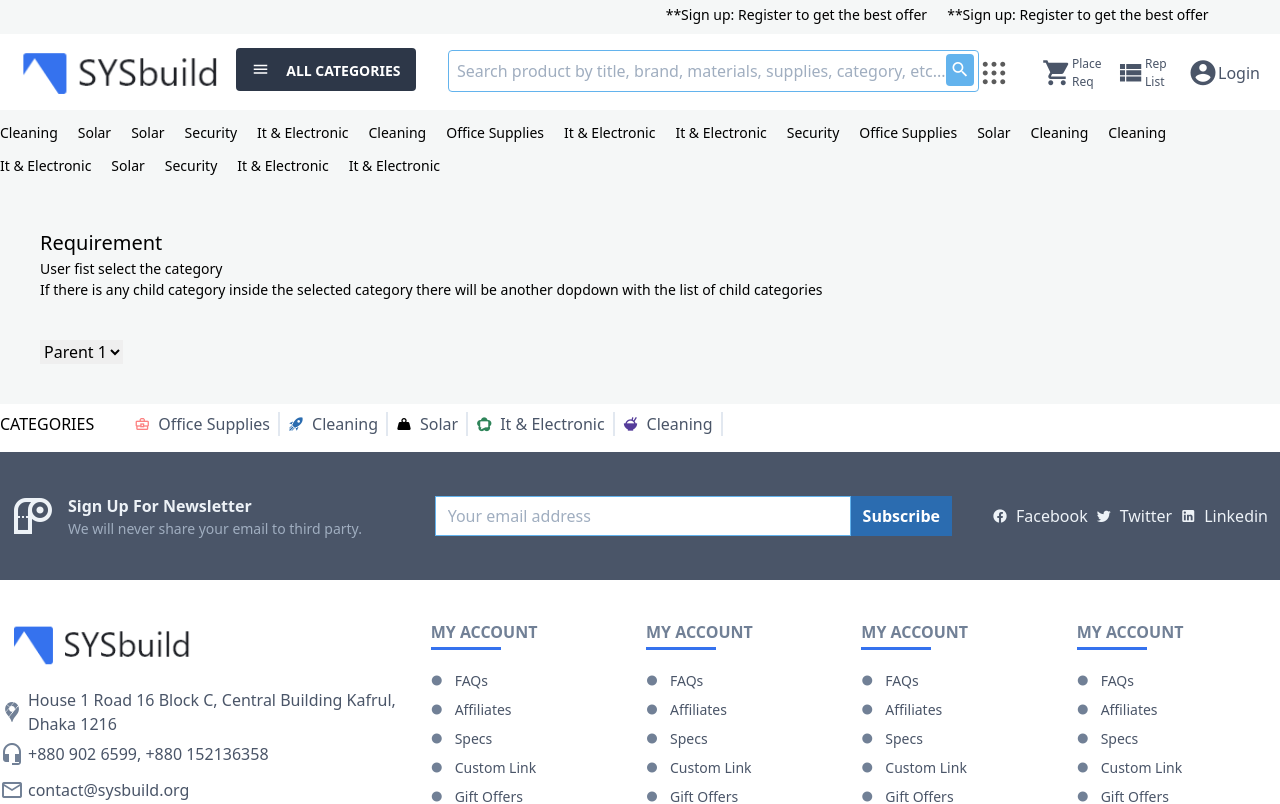
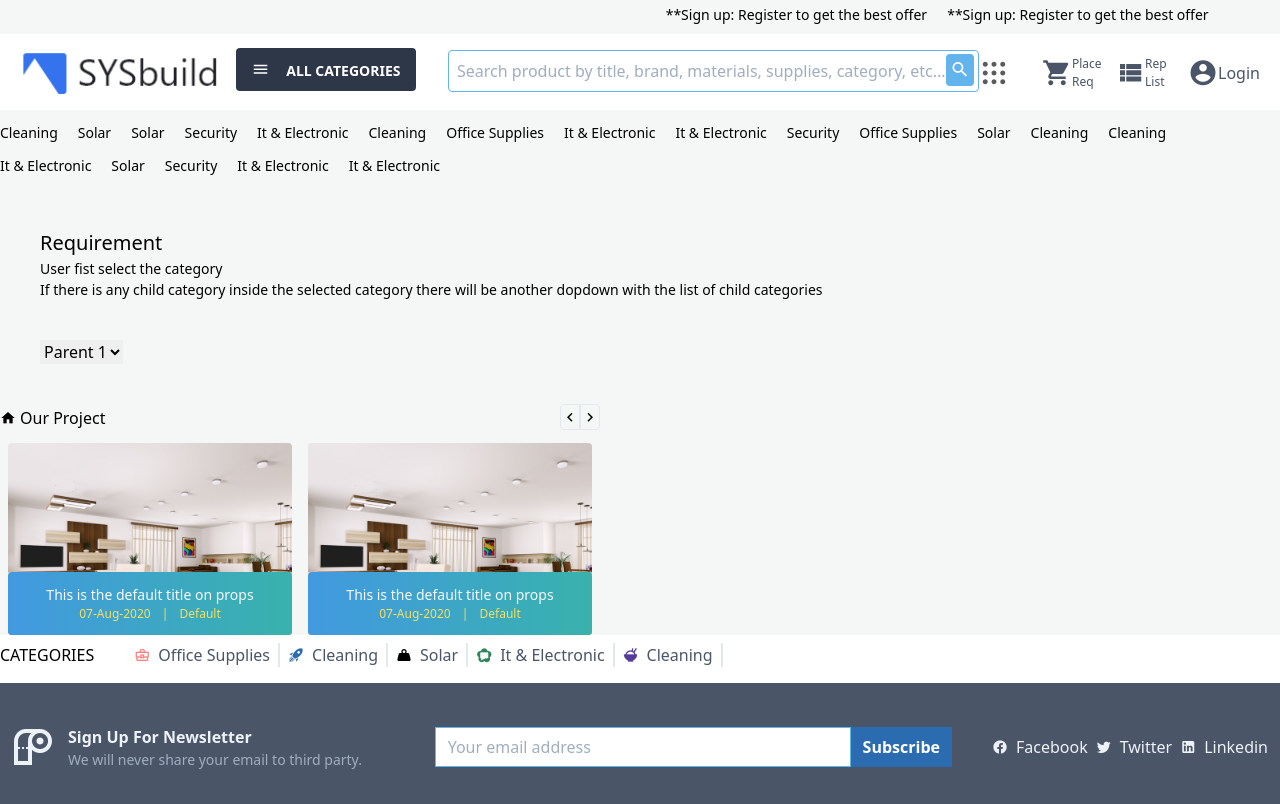
Before and after one commit to allImran/vue-tail-shop, a Vue app: page /test in a window 1280 px wide. Shown: the top 804 px of the page. Built offline with nearby package versions, Linux system fonts and the light colour scheme.

Commit message:
slider like theme

```diff
--- a/src/components/atom/NextPrev.vue
+++ b/src/components/atom/NextPrev.vue
@@ -1,6 +1,6 @@
 <template>
 	<div class="flex">
-			<div class="flex absolute right-0" style="top:-28px;">
+			<div :class="`${customeClass}`" style="top:-28px;">
 				<button @click="$emit('prev')" class="focus:outline-none">
 
 					<span class="mdi mdi-chevron-left rounded-l border text-lg"></span>
@@ -15,5 +15,10 @@
 <script>
 	export default{
 		name: 'NextPrev',
+		props: {
+			customeClass:{
+				default: 'flex absolute right-0'
+			}
+		}
 	}
 </script>
--- /dev/null
+++ b/src/components/slider/Slide.vue
@@ -0,0 +1,42 @@
+<template>
+    <div class="slide">
+        <!-- <img class="slide-image" :src="slide" alt=""> -->
+        <GradientCard class="mx-2" />
+    </div>
+</template>
+
+<script>
+    import GradientCard from '@/components/atom/GradientCard'
+  export default {
+    name: '',
+    components:{
+        GradientCard
+    },
+    props:{
+        slide: {
+            required: true
+        }
+    },
+    data(){
+      return{
+
+      }
+    },
+    computed:{
+
+    },
+    watch:{
+
+    },
+    methods:{
+
+    }
+  }
+</script>
+
+<style>
+    .slide-image{
+        width: 100%;
+    }
+
+</style>
--- /dev/null
+++ b/src/components/slider/Slider.vue
@@ -0,0 +1,104 @@
+<template>
+    <div class="slides">
+        <div class="flex justify-between mb-3">
+            <TextWithIcon
+                icon="mdi mdi-home"
+                text="Our Project"
+            />
+            <NextPrev
+                customeClass="flex"
+                @next="gotoNext"
+                @prev="gotoPrev"
+            />
+        </div>
+        <div
+            :style="{width: innerWidht + 'px', marginLeft: '-' + slidesInnerMarginLeft + 'px'}"
+            class="slider-inner flex"
+        >
+            <Slide
+                :style="{width: singleWidth + 'px'}"
+                v-for="(slide, i) in slides"
+                :key="i"
+                :slide="slide.src"
+            />
+        </div>
+
+        <!-- <div class="navigation">
+            <span @click="gotoPrev">Prev</span>
+            <span @click="gotoIndex(i)" class="nav-number" :key="i" v-for="(slide, i) in slides">{{ i +  1 }}</span>
+            <span @click="gotoNext">Next</span>
+        </div> -->
+    </div>
+</template>
+
+<script>
+    import Slide from '@/components/slider/Slide.vue';
+    import NextPrev from '@/components/atom/NextPrev';
+    import TextWithIcon from '@/components/atom/TextWithIcon';
+  export default {
+    name: 'Slider',
+    components:{
+        Slide,
+        NextPrev,
+        TextWithIcon
+    },
+    props:{
+
+    },
+    data(){
+      return{
+            slides : [
+                {src: '/images/sliders/01.png'},
+                {src: '/images/sliders/02.png'},
+                {src: '/images/sliders/03.png'},
+                {src: '/images/sliders/02.png'},
+                {src: '/images/sliders/01.png'},
+                {src: '/images/sliders/02.png'}
+            ],
+            innerWidht: 1800,
+            singleWidth: 600,
+            itemsPerSlide: 2,
+            currentIndex: 0
+      }
+    },
+    computed:{
+        slidesInnerMarginLeft() {
+            return this.currentIndex * this.singleWidth
+        }
+    },
+    // created(){
+    //     console.log(this.$el.clientWidth)
+    //     let singleWidth = this.$el.clientWidth/this.itemsPerSlide;
+    //     this.$set('singleWidth', singleWidth);
+    //     this.$set('innerWidht', singleWidth * this.slides.length)
+    // },
+    methods:{
+        gotoPrev() {
+            if(this.currentIndex == 0) {
+                return
+            }
+            this.currentIndex--
+        },
+        gotoNext() {
+            if(this.currentIndex == this.slides.length - 4) {
+                return
+            }
+            this.currentIndex++
+        },
+        gotoIndex(i){
+            this.currentIndex = i+2;
+        }
+    }
+  }
+</script>
+
+<style>
+    .slides{
+        width: 600px;
+        overflow: hidden;
+        text-align: center;
+    }
+    .slider-inner{
+        transition: margin 0.6s ease-out;
+    }
+</style>
--- a/src/views/Test.vue
+++ b/src/views/Test.vue
@@ -15,13 +15,16 @@
        </select>
     </div>
 
+
+   <Slider />
 </template>
 
 <script>
+    import Slider from '@/components/slider/Slider'
   export default {
     name: 'test',
     components:{
-
+        Slider
     },
     props:{
 
```
